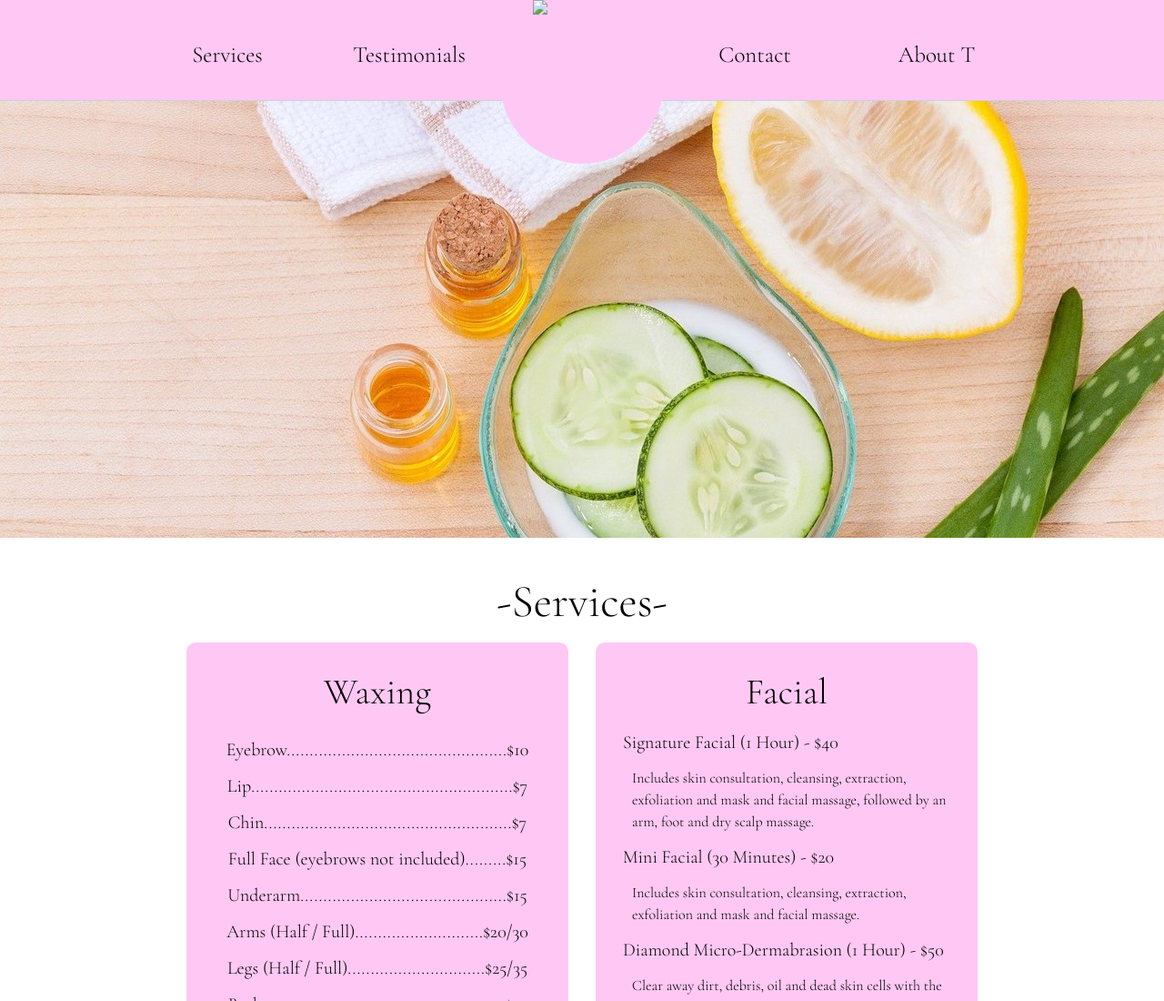
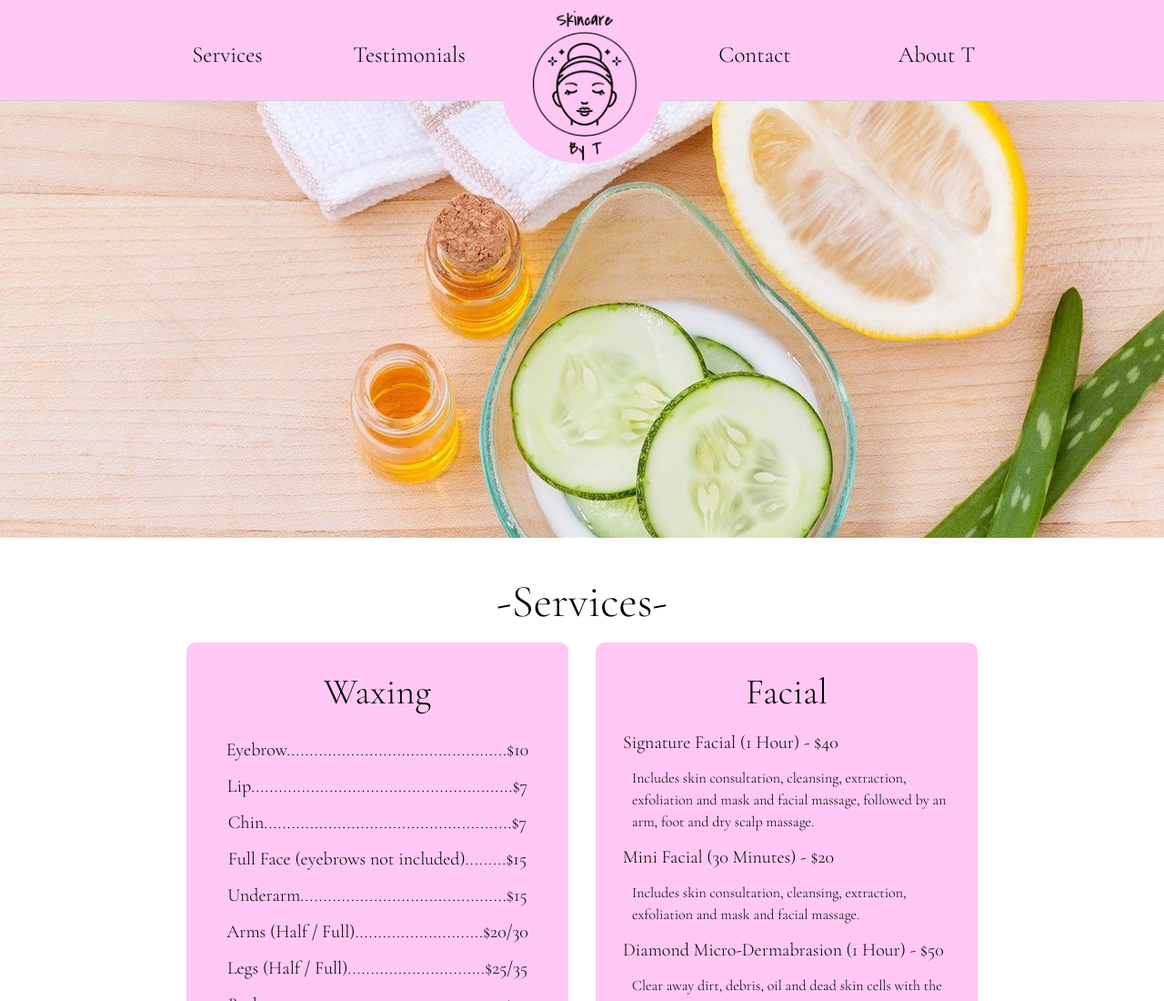
Before and after one commit to cannon7788/skincare-by-t, a plain HTML site: page index.html in a window 1280 px wide. Shown: the top 1100 px of the page at 91% size. Drawn offline with nearby package versions, Linux system fonts and the light colour scheme.

Commit message:
fixed accidental logo deletion

```diff
--- a/index.html
+++ b/index.html
@@ -20,7 +20,7 @@
 				<a href="#testimonials">Testimonials</a>
 			</div>
 			<div class="main-logo">
-				<img src="./img/ring.png" height="185">
+				<img src="./img/logo.png" height="185">
 			</div>
 			<div class="nav-link">
 				<a href="#contact">Contact</a>
```
Also changed, not shown: img/logo.png (added).
